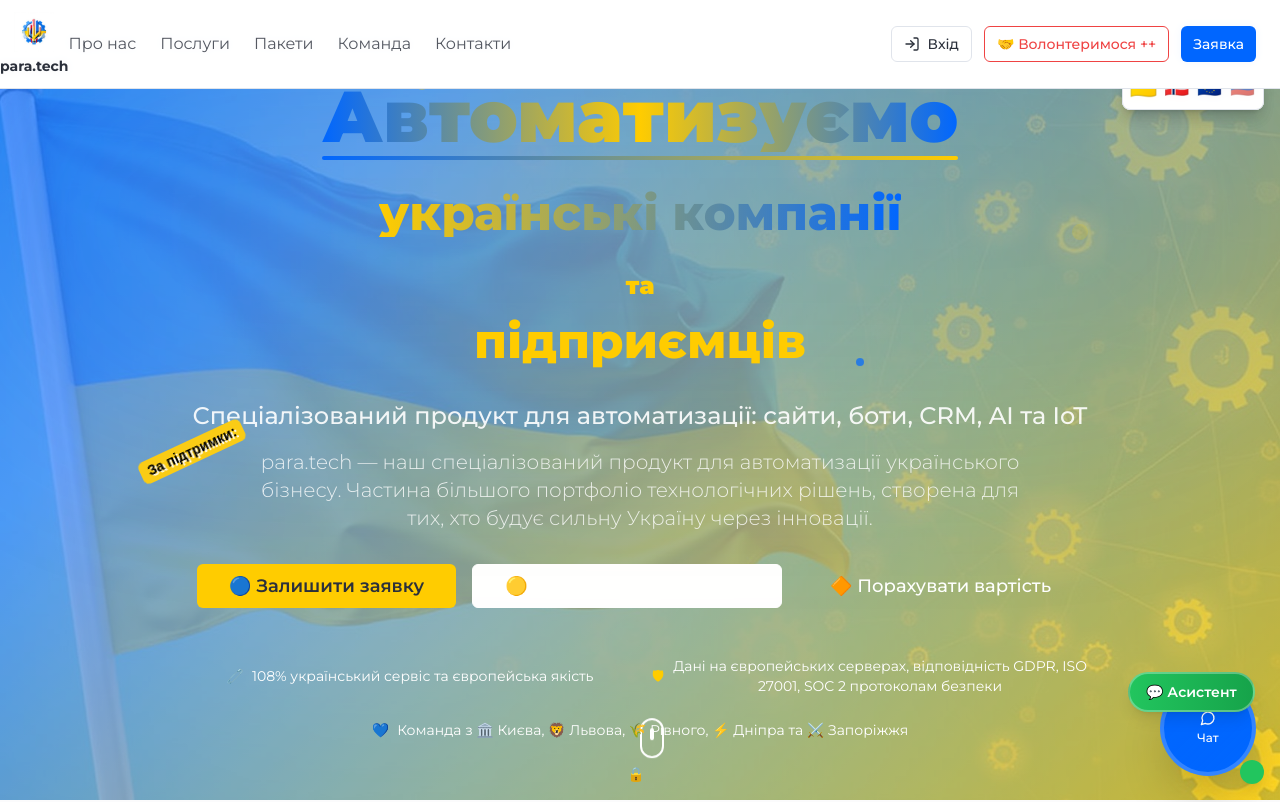
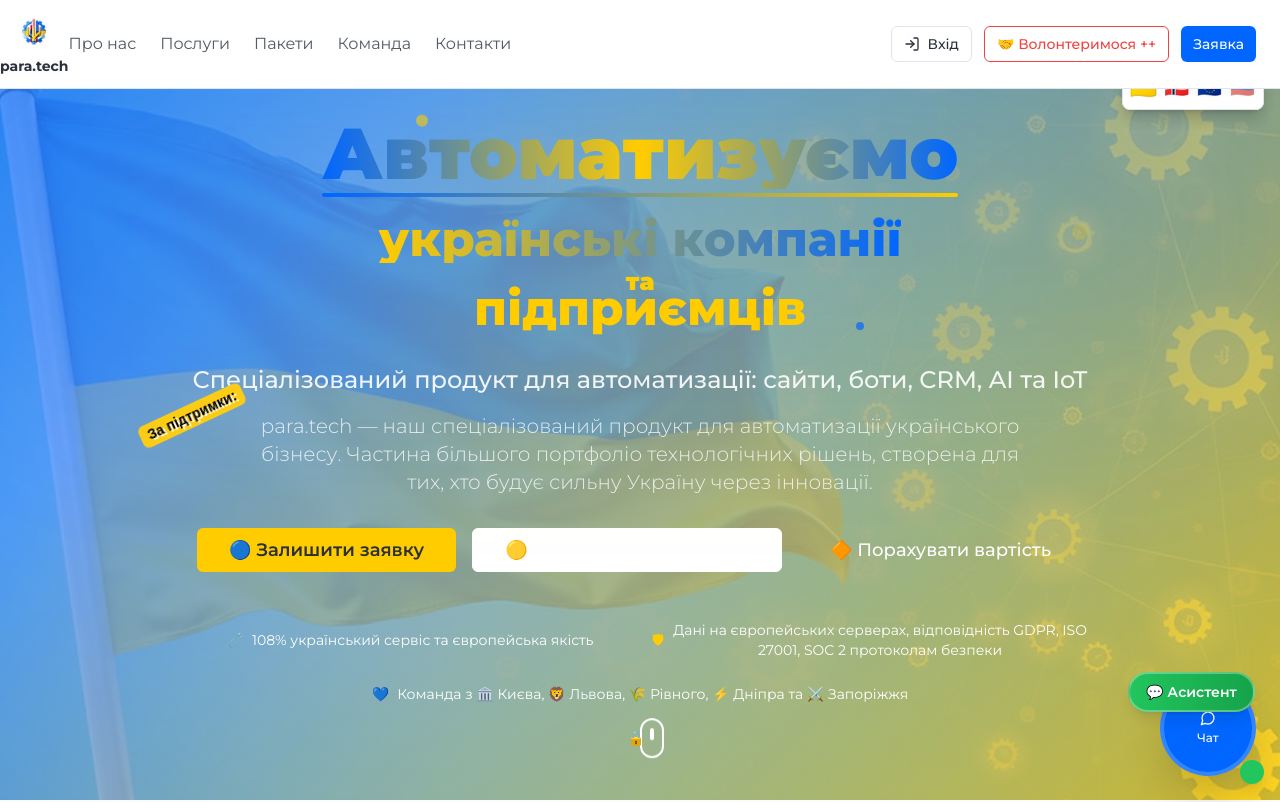
Before and after one commit to avatarium108/a8a, a React (Vite) app: page / in a window 1280 px wide. Shown: the top 802 px of the page. Built offline with nearby package versions, Linux system fonts and the light colour scheme.

Commit message:
Зменшив відступи між рядками
Зменшив відступи між рядками ще на три порядки, використовуючи від'ємний margin та `leading-none`.

```diff
--- a/src/components/HeroSection.tsx
+++ b/src/components/HeroSection.tsx
@@ -48,13 +48,13 @@ const HeroSection = () => {
                 <div className="absolute -bottom-2 left-0 w-full h-1 bg-gradient-to-r from-primary to-secondary rounded-full animate-fade-in" style={{ animationDelay: '0.3s' }}></div>
               </div>
 
-              <div className="relative mt-4 text-center leading-none">
-                <div className="-mb-2">
+              <div className="relative mt-4 text-center leading-none" style={{ lineHeight: '0.7' }}>
+                <div className="-mb-6">
                   <span className="inline-block text-transparent bg-clip-text bg-gradient-to-r from-secondary to-primary font-extrabold animate-fade-in transform hover:scale-105 transition-transform duration-300 text-2xl md:text-4xl lg:text-5xl" style={{ animationDelay: '0.5s' }}>
                     українські компанії
                   </span>
                 </div>
-                <div className="-mb-2">
+                <div className="-mb-6">
                   <span className="text-secondary text-xl md:text-2xl animate-fade-in" style={{ animationDelay: '0.7s' }}>та</span>
                 </div>
                 <div>
```
